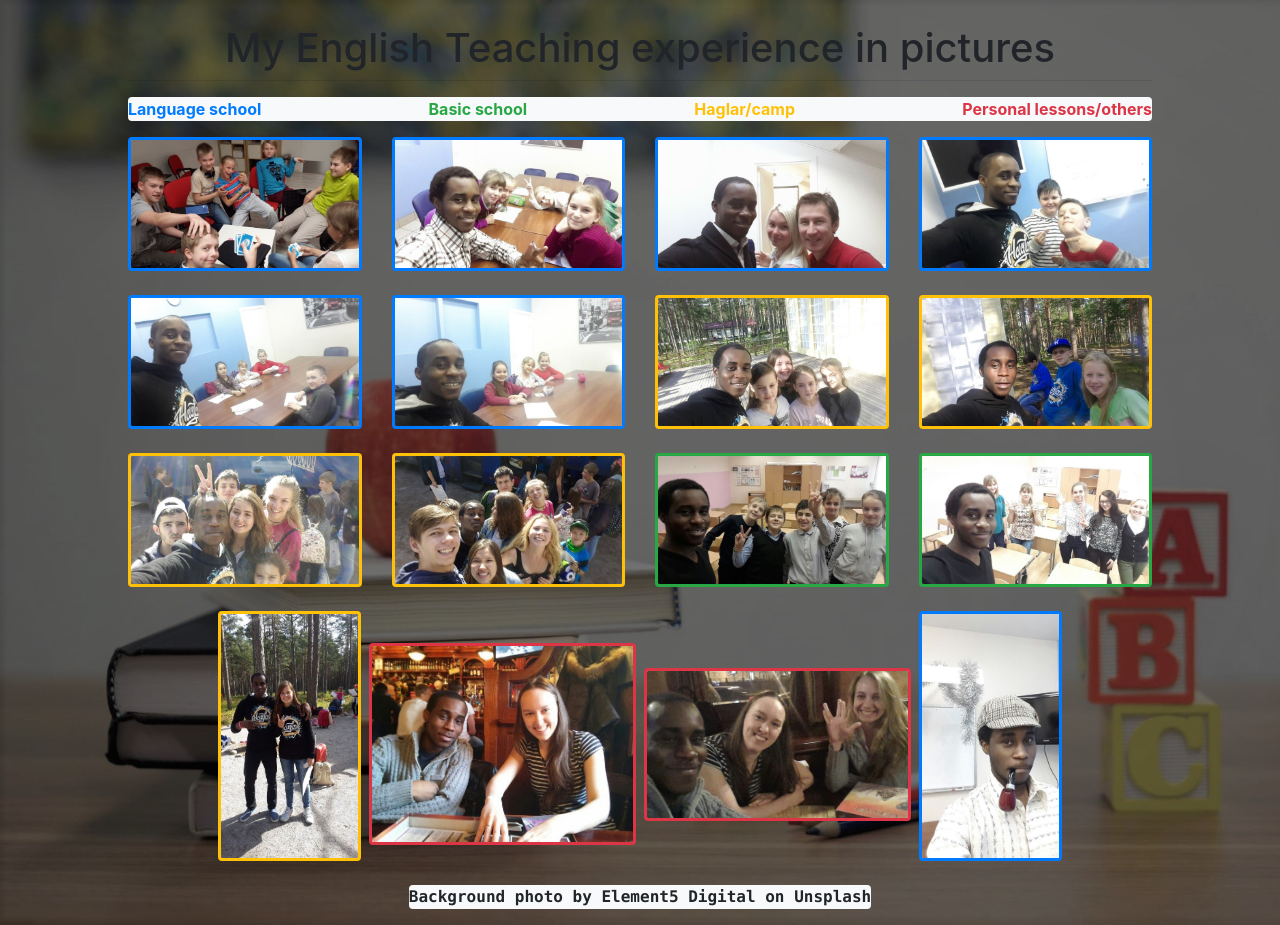
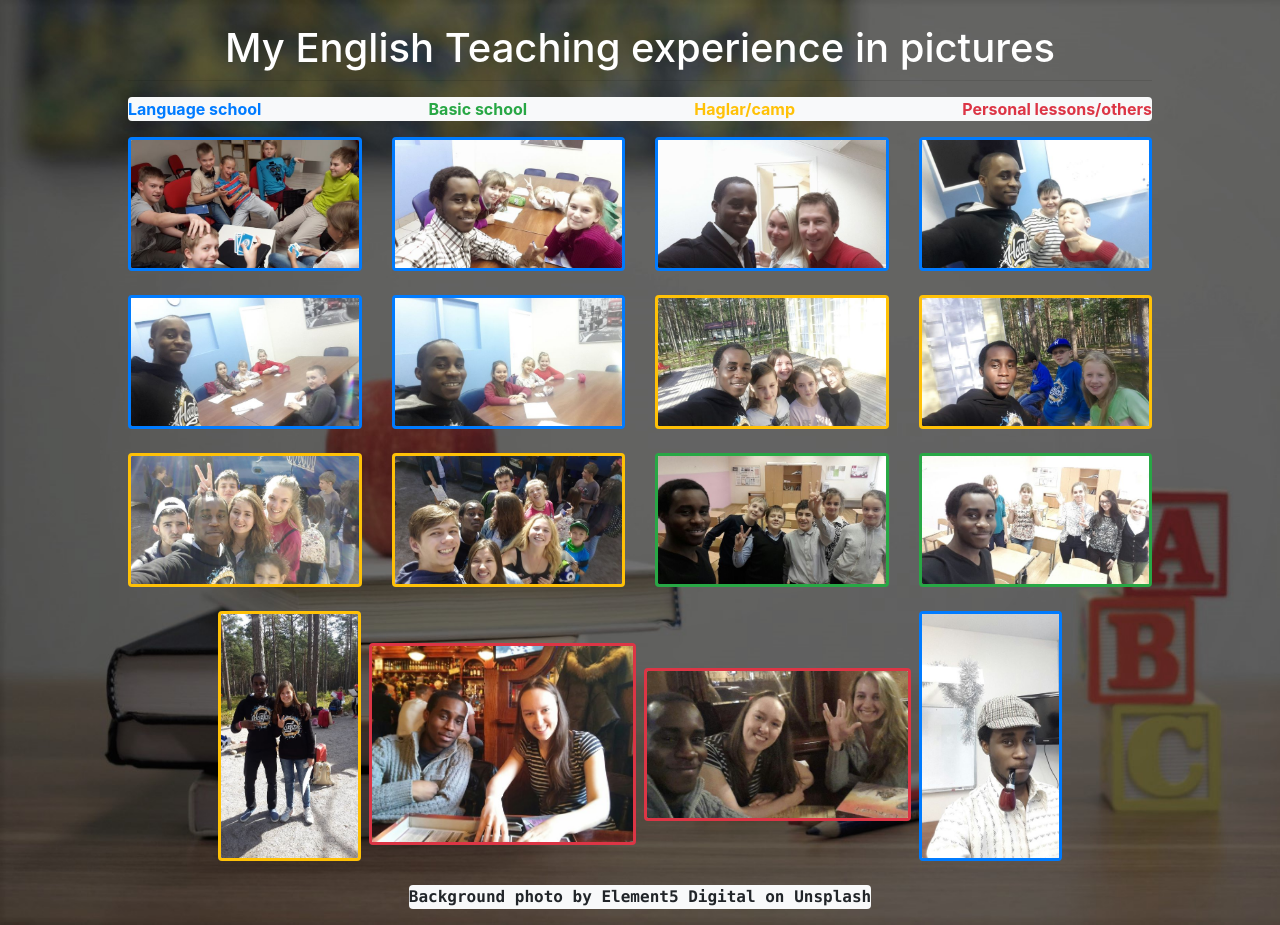
Before and after one commit to criscrispy/my-english-teaching-adventures-in-pictures, a plain HTML site: page index.html in a window 1280 px wide. Drawn offline with nearby package versions, Linux system fonts and the light colour scheme.

Commit message:
change font colour of title to white

```diff
--- a/index.html
+++ b/index.html
@@ -32,7 +32,7 @@
   <div class="bg-image">
     <div class="container">
 
-    <h1 class="text-center mt-4 mb-0 text-weight-bold">My English Teaching experience in pictures</h1>
+    <h1 class="text-center mt-4 mb-0 text-weight-bold text-white">My English Teaching experience in pictures</h1>
 
     <hr class="mt-2 mb-3">
     <p class="text-center bg-light d-flex justify-content-between rounded">
```
